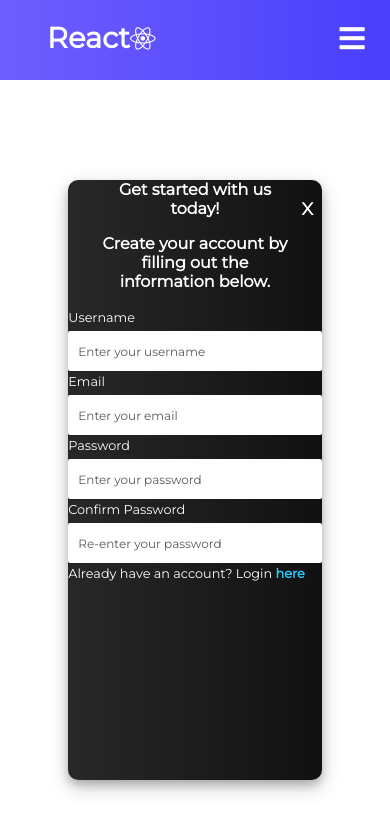
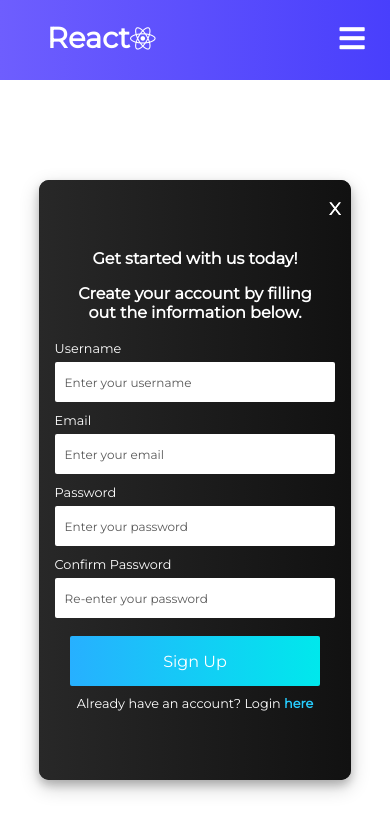
Before and after one commit to nicholasmcconnell/artist-portfolio, a React (Create React App) app: page /contact in a window 390 px wide. Shown: the top 832 px of the page. Built offline with nearby package versions, Linux system fonts and the light colour scheme.

Commit message:
styled form succes component, checked form functionality and mobile responsiveness.

```diff
--- a/src/components/Form/Button/Button.css
+++ b/src/components/Form/Button/Button.css
@@ -12,6 +12,10 @@
   border: none;
   color: #fff;
   font-size: 1rem;
+  display: flex;
+  flex-direction: column;
+  justify-content: center;
+  align-items: center;
 }
 
 .form-input-btn:hover {
@@ -21,5 +25,5 @@
     rgb(39, 143, 255) 0%,
     rgb(12, 99, 250) 100%
   );
-  transition: all 0.4s ease-out;
+  transition: all 0.2s ease-out;
 }
--- a/src/components/Form/Button/Button.tsx
+++ b/src/components/Form/Button/Button.tsx
@@ -4,7 +4,7 @@ import './Button.css';
 
 interface ButtonProps {
     className?: any,
-    type: any,
+    type?: any,
     onClick: (e: any) => void
     // children: any
 }
@@ -12,13 +12,13 @@ interface ButtonProps {
 const Button: React.FC<ButtonProps> = (props) => {
     const { className, type, onClick, children } = props;
     return (
-        <button
+        <div
             className={className}
-            type={type}
+            // type={type}
             onClick={onClick}
         >
             {children}
-        </button>
+        </div>
     )
 }
 
--- a/src/components/Form/Form.css
+++ b/src/components/Form/Form.css
@@ -39,7 +39,7 @@
   transform: translate(-50%, -50%);
 }
 
-.form-img-2 {
+/* .form-img-2 {
   width: 60%;
   height: 60%;
   position: absolute;
@@ -53,7 +53,7 @@
   font-size: 24px;
   margin-top: 80px;
   color: #fff;
-}
+} */
 
 /* .form-content-right {
   margin: auto;
@@ -79,7 +79,7 @@
   align-items: center;
 } */
 
-.form-greeting {
+/* .form-greeting {
   width: auto;
   height: auto;
   display: flex;
@@ -89,13 +89,13 @@
 }
 
 .form .form-greeting h1 {
-  /* align-self: center; */
+  align-self: center;
   font-size: 1rem;
   text-align: center;
   width: 80%;
   margin-bottom: 1rem;
   color: #fff;
-}
+} */
 
 /* .form-inputs {
   margin-bottom: 0.5rem;
--- a/src/components/Form/Form.tsx
+++ b/src/components/Form/Form.tsx
@@ -1,10 +1,10 @@
 import React, { useState } from 'react';
 
 import FormSignup from './FormSignup';
-import FormSuccess from './FormSucces';
+import FormSuccess from './FormSuccess/FormSuccess';
+import FormContainer from './FormContainer/FormContainer';
 
 import './Form.css';
-import FormContainer from './FormContainer/FormContainer';
 
 export const Form = () => {
     const [isSubmitted, setIsSubmitted] = useState(false);
--- a/src/components/Form/FormBody/FormBody.css
+++ b/src/components/Form/FormBody/FormBody.css
@@ -1,12 +1,3 @@
-.form .form-greeting h1 {
-  /* align-self: center; */
-  font-size: 1rem;
-  text-align: center;
-  width: 80%;
-  margin-bottom: 1rem;
-  color: #fff;
-}
-
 /* .form {
   background-color: #27cdff;
   position: absolute;
@@ -28,4 +19,26 @@
   position: relative;
   /* background-color: #27cdff; */
   background: linear-gradient(90deg, rgb(40, 40, 40) 0%, rgb(17, 17, 17) 100%);
+  display: flex;
+  flex-direction: column;
+  justify-content: center;
+  align-items: center;
 }
+
+.form-greeting {
+  width: auto;
+  height: auto;
+  display: flex;
+  flex-direction: column;
+  justify-content: center;
+  align-items: center;
+}
+
+.form .form-greeting h1 {
+  /* align-self: center; */
+  font-size: 1rem;
+  text-align: center;
+  width: 80%;
+  margin-bottom: 1rem;
+  color: #fff;
+}
--- a/src/components/Form/FormBody/FormBody.tsx
+++ b/src/components/Form/FormBody/FormBody.tsx
@@ -4,13 +4,16 @@ import './FormBody.css'
 
 interface FormProps {
     children: any,
-    // handleSubmit: () => void;
 }
 const FormBody: React.FC<FormProps> = (props) => {
 
     const { children } = props;
     return (
         <form className='form'>
+            <div className="form-greeting">
+                <h1 className='form-greeting-message'>Get started with us today!</h1>
+                <h1 className='form-greeting-message'>Create your account by filling out the information below.</h1>
+            </div>
             {children}
         </form>
     )
--- a/src/components/Form/FormContainer/FormContainer.css
+++ b/src/components/Form/FormContainer/FormContainer.css
@@ -1,13 +1,13 @@
 .form-container {
   margin: 100px auto;
   height: 100%;
-  width: 65%;
+  width: 80%;
   box-shadow: 0 5px 8px 0 rgba(0, 0, 0, 0.2), 0 7px 20px 0 rgba(0, 0, 0, 0.2);
   position: relative;
   border-radius: 10px;
   height: 600px;
-  display: grid;
-  /* grid-template-columns: 1fr; */
+  background: linear-gradient(90deg, rgb(40, 40, 40) 0%, rgb(17, 17, 17) 100%);
+  /* display: grid; */
 }
 .close-btn {
   position: absolute;
--- a/src/components/Form/FormInputsDiv/FormInputsDiv.css
+++ b/src/components/Form/FormInputsDiv/FormInputsDiv.css
@@ -1,6 +1,7 @@
 .form-inputs {
   margin-bottom: 0.5rem;
-  width: 80%;
+  width: 90%;
+  align-content: center;
 }
 
 .form-inputs p {
--- a/src/components/Form/FormInputsDiv/FormInputsDiv.tsx
+++ b/src/components/Form/FormInputsDiv/FormInputsDiv.tsx
@@ -4,11 +4,12 @@ import './FormInputsDiv.css'
 
 interface FormInputsDivProps {
     children: any
+    className: string
 }
 
-const FormInputsDiv: React.FC<FormInputsDivProps> = ({ children }) => {
+const FormInputsDiv: React.FC<FormInputsDivProps> = ({ children, className }) => {
     return (
-        <div>
+        <div className={className}>
             {children}
         </div>
     )
--- a/src/components/Form/FormSignup.tsx
+++ b/src/components/Form/FormSignup.tsx
@@ -3,7 +3,6 @@ import React from 'react'
 import Form from './FormBody/FormBody';
 import { useForm } from '../../utils/useForm';
 import validate from './validationInfo';
-
 
 import Label from './Label/Label';
 import Input from './Input/Input';
@@ -23,11 +22,11 @@ const FormSignup: React.FC<UseFormProps> = ({ submitForm }) => {
         // <div className="form-content-right">
         <>
             <Form>
-                <div className="form-greeting">
+                {/* <div className="form-greeting">
                     <h1 className='form-greeting-message'>Get started with us today!</h1>
                     <h1 className='form-greeting-message'>Create your account by filling out the information below.</h1>
-                </div>
-                <FormInputsDiv>
+                </div> */}
+                <FormInputsDiv className='form-inputs'>
                     <Label
                         htmlFor='username'
                         className="form-label"
@@ -46,7 +45,7 @@ const FormSignup: React.FC<UseFormProps> = ({ submitForm }) => {
                     {errors.username && <p>{errors.username}</p>}
                 </FormInputsDiv>
 
-                <FormInputsDiv>
+                <FormInputsDiv className='form-inputs'>
                     <Label
                         htmlFor="email"
                         className="form-label"
@@ -65,7 +64,7 @@ const FormSignup: React.FC<UseFormProps> = ({ submitForm }) => {
                     {errors.email && <p>{errors.email}</p>}
                 </FormInputsDiv>
 
-                <FormInputsDiv>
+                <FormInputsDiv className='form-inputs'>
                     <Label
                         htmlFor="password"
                         className="form-label"
@@ -84,7 +83,7 @@ const FormSignup: React.FC<UseFormProps> = ({ submitForm }) => {
                     {errors.password && <p>{errors.password}</p>}
                 </FormInputsDiv>
 
-                <FormInputsDiv>
+                <FormInputsDiv className='form-inputs'>
                     <Label
                         htmlFor="password2"
                         className="form-label"
--- /dev/null
+++ b/src/components/Form/FormSuccess/FormSuccess.css
@@ -0,0 +1,35 @@
+.form-img-2 {
+  width: 80%;
+  height: 80%;
+  position: absolute;
+  top: 50%;
+  left: 50%;
+  margin-top: 20px;
+  transform: translate(-50%, -50%);
+}
+
+.form-success {
+  /* text-align: center; */
+  /* font-size: 24px; */
+  /* margin-top: 80px; */
+  /* color: #fff; */
+}
+
+.form-success {
+  width: auto;
+  height: auto;
+  display: flex;
+  flex-direction: column;
+  justify-content: center;
+  align-items: center;
+  padding-top: 45px;
+}
+
+.form-success h1 {
+  /* align-self: center; */
+  font-size: 1.1rem;
+  text-align: center;
+  width: 80%;
+  margin-bottom: 1rem;
+  color: #fff;
+}
--- a/src/components/Form/FormSucces.tsx
+++ b/src/components/Form/FormSuccess/FormSuccess.tsx
@@ -1,12 +1,16 @@
 import React from 'react'
+
+import './FormSuccess.css';
 
 export default function FormSucces() {
     return (
-        <div className="form-content-right">
-            <div className="form-success">
+        // <div className="form-content-right">
+        <div className="form-success">
+            <h1>
                 We have received your request!
-            </div>
+            </h1>
             <img src="img/img-3.svg" alt="success-image" className="form-img-2" />
         </div>
+        // </div>
     )
 }
```
